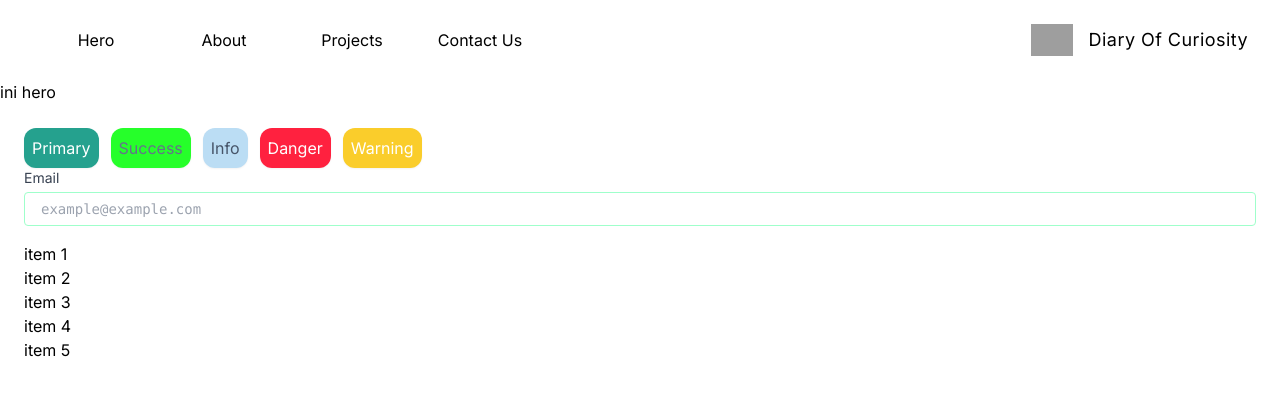
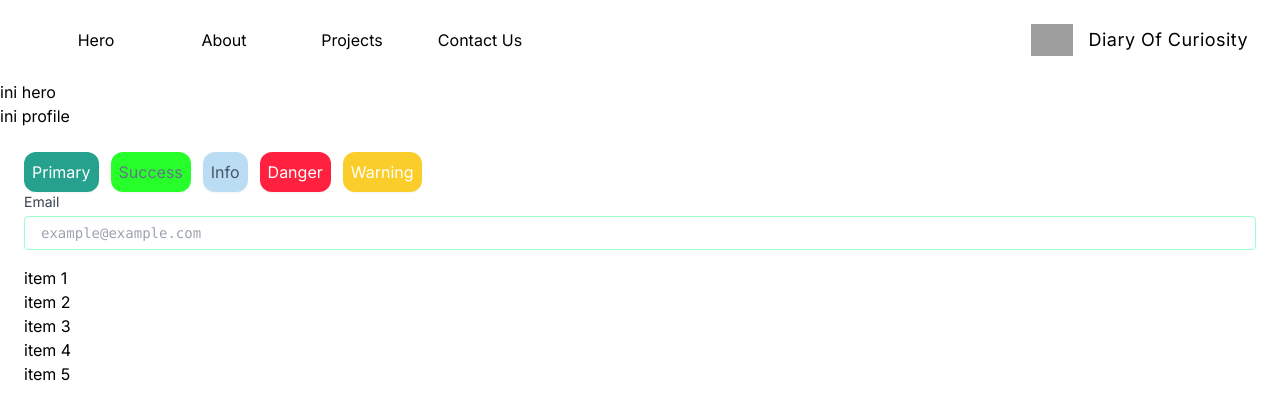
Before and after one commit to diaryoc/doc-portfolio, a Next.js app: page / in a window 1280 px wide. Shown: the top 418 px of the page. Built offline with nearby package versions, Linux system fonts and the light colour scheme; grey boxes are pictures that could not be loaded.

Commit message:
hotfix-create profile section
Signed-off-by: diaryoc <diarycuriosity@gmail.com>

```diff
--- a/src/app/page.tsx
+++ b/src/app/page.tsx
@@ -2,6 +2,7 @@ import Button from "@/components/tokens/button";
 import InputForm from "@/components/component/inputForm";
 import ListComponent from "@/components/component/listComponent";
 import HeroSection from "@/components/feature/heroSection";
+import ProfileSection from "@/components/feature/profileSection";
 
 export default function Home() {
   const dataItem = [
@@ -29,6 +30,7 @@ export default function Home() {
   return (
     <main>
       <HeroSection/>
+      <ProfileSection/>
       <div className={"p-6"}>
         <Button typeName={"button"} className={"btn btn-primary mr-3"} name={"Primary"}/>
         <Button typeName={"button"} className={"btn btn-success mr-3"} name={"Success"}/>
--- a/src/components/feature/heroSection.tsx
+++ b/src/components/feature/heroSection.tsx
@@ -1,4 +1,3 @@
-"use client"
 export default function HeroSection(){
     return(
         <div>ini hero</div>
--- a/src/components/feature/profileSection.tsx
+++ b/src/components/feature/profileSection.tsx
@@ -0,0 +1,5 @@
+export default function ProfileSection(){
+    return(
+        <div>ini profile</div>
+    )
+}
```
